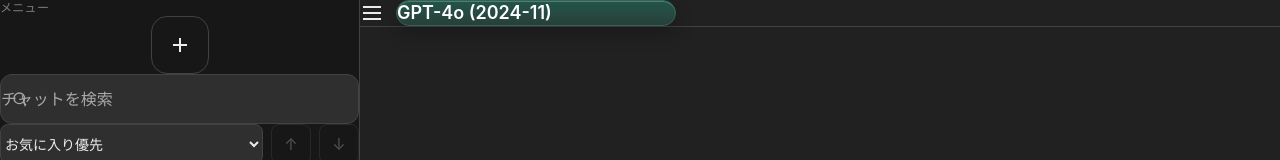
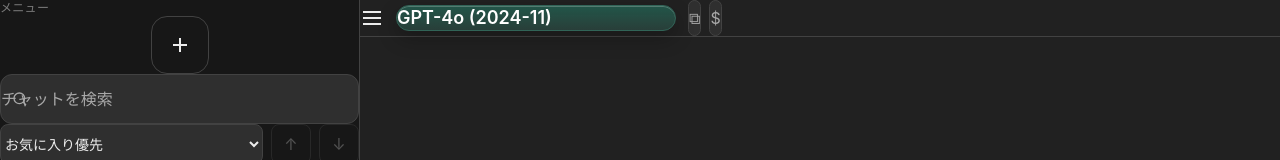
Before and after one commit to murata8822/4o-s-house, a Next.js app in the folder chat/: page / in a window 1280 px wide. Shown: the top 160 px of the page. Built offline with nearby package versions, Linux system fonts and the light colour scheme; no server answers.

Commit message:
feat: add conversation copy and cost display toggle

```diff
--- a/chat/src/app/page.tsx
+++ b/chat/src/app/page.tsx
@@ -4,7 +4,13 @@
 import { useRouter } from 'next/navigation';
 import { useConversations, useMessages, useSettings, useStreaming } from '@/lib/hooks';
 import { useTheme } from '@/lib/theme';
-import { readShowMessageModel, readLastModel, writeLastModel } from '@/lib/preferences';
+import {
+  readShowMessageModel,
+  readLastModel,
+  readShowCostDetails,
+  writeLastModel,
+  writeShowCostDetails,
+} from '@/lib/preferences';
 import type { ModelId, Message, Conversation } from '@/types';
 import Sidebar from '@/components/chat/Sidebar';
 import ChatArea from '@/components/chat/ChatArea';
@@ -28,6 +34,7 @@
   const [currentConvUpdatedAt, setCurrentConvUpdatedAt] = useState<string | null>(null);
   const [currentConvTitle, setCurrentConvTitle] = useState<string | null>(null);
   const [showMessageModel, setShowMessageModel] = useState(true);
+  const [showCostDetails, setShowCostDetails] = useState(true);
   const [isNavigating, setIsNavigating] = useState(false);
   const [toast, setToast] = useState<ToastState | null>(null);
   const { theme, setTheme } = useTheme();
@@ -126,6 +133,7 @@
 
   useEffect(() => {
     setShowMessageModel(readShowMessageModel());
+    setShowCostDetails(readShowCostDetails());
   }, []);
 
   useEffect(() => {
@@ -164,6 +172,15 @@
   const notify = useCallback((message: string, kind: ToastKind = 'info') => {
     setToast({ id: Date.now(), message, kind });
   }, []);
+
+  const handleToggleCostDetails = useCallback(() => {
+    setShowCostDetails((prev) => {
+      const next = !prev;
+      writeShowCostDetails(next);
+      notify(next ? '料金表示をONにしました' : '料金表示をOFFにしました', 'info');
+      return next;
+    });
+  }, [notify]);
 
   const handleNewChat = useCallback(() => {
     setCurrentConvId(null);
@@ -319,6 +336,7 @@
         createdAt={currentConvStartedAt}
         updatedAt={currentConvUpdatedAt}
         showMessageModel={showMessageModel}
+        showCostDetails={showCostDetails}
         isStreaming={isStreaming}
         streamingText={streamingText}
         currentModel={currentModel}
@@ -327,6 +345,7 @@
         onStop={stopStream}
         onModelChange={setCurrentModel}
         onToggleSidebar={() => setSidebarOpen(!sidebarOpen)}
+        onToggleCostDetails={handleToggleCostDetails}
         onRetry={handleRetry}
         onEditAndRegenerate={handleEditAndRegenerate}
         onNotify={notify}
--- a/chat/src/components/chat/ChatArea.tsx
+++ b/chat/src/components/chat/ChatArea.tsx
@@ -12,6 +12,7 @@
   createdAt: string | null;
   updatedAt: string | null;
   showMessageModel: boolean;
+  showCostDetails: boolean;
   isStreaming: boolean;
   streamingText: string;
   currentModel: ModelId;
@@ -20,6 +21,7 @@
   onStop: () => void;
   onModelChange: (model: ModelId) => void;
   onToggleSidebar: () => void;
+  onToggleCostDetails: () => void;
   onRetry: () => void;
   onEditAndRegenerate?: (target: Message, text: string, imageData?: string) => Promise<void> | void;
   onNotify?: (message: string, kind?: 'success' | 'error' | 'info') => void;
@@ -29,6 +31,9 @@
   toggleSidebar: '\u30b5\u30a4\u30c9\u30d0\u30fc\u3092\u958b\u9589',
   created: '\u4f5c\u6210',
   updated: '\u66f4\u65b0',
+  copyConversation: '\u4f1a\u8a71\u3092\u5168\u6587\u30b3\u30d4\u30fc',
+  toggleCostOn: '\u6599\u91d1\u8868\u793a\u3092OFF',
+  toggleCostOff: '\u6599\u91d1\u8868\u793a\u3092ON',
   emptySub: '\u4f55\u3067\u3082\u805e\u3044\u3066\u304f\u3060\u3055\u3044',
   imageTooLarge: '\u753b\u50cf\u306f20MB\u4ee5\u4e0b\u306b\u3057\u3066\u304f\u3060\u3055\u3044',
   stop: '\u505c\u6b62',
@@ -46,6 +51,7 @@
   cancelEdit: '\u7de8\u96c6\u3092\u3084\u3081\u308b',
   copied: '\u30b3\u30d4\u30fc\u3057\u307e\u3057\u305f',
   copyFailed: '\u30b3\u30d4\u30fc\u306b\u5931\u6557\u3057\u307e\u3057\u305f',
+  conversationCopied: '\u4f1a\u8a71\u3092\u30b3\u30d4\u30fc\u3057\u307e\u3057\u305f',
 };
 
 const COMPOSER_MIN_HEIGHT = 84;
@@ -64,6 +70,7 @@
   createdAt,
   updatedAt,
   showMessageModel,
+  showCostDetails,
   isStreaming,
   streamingText,
   currentModel,
@@ -72,6 +79,7 @@
   onStop,
   onModelChange,
   onToggleSidebar,
+  onToggleCostDetails,
   onRetry,
   onEditAndRegenerate,
   onNotify,
@@ -214,6 +222,20 @@
     }
   };
 
+  const handleCopyConversation = async () => {
+    const fullText = messages
+      .map((m) => `${m.role === 'user' ? 'あなた' : '4o'}:\n${m.content_text || ''}`)
+      .join('\n\n');
+
+    if (!fullText.trim()) return;
+    try {
+      await navigator.clipboard.writeText(fullText);
+      onNotify?.(TEXT.conversationCopied, 'success');
+    } catch {
+      onNotify?.(TEXT.copyFailed, 'error');
+    }
+  };
+
   const handleEditUserMessage = (msg: Message) => {
     setEditingTarget(msg);
     setInputText(msg.content_text || '');
@@ -327,7 +349,23 @@
           {modelLabel}
         </button>
 
-        <div className="hidden md:flex items-center gap-4 ml-auto min-w-0">
+        <div className="hidden md:flex items-center gap-2 ml-auto min-w-0">
+          <button
+            onClick={handleCopyConversation}
+            className="h-9 px-3 rounded-lg border border-[var(--border)] bg-[var(--surface)] text-[var(--text-secondary)] hover:text-[var(--text-primary)] hover:bg-[var(--surface-soft)] transition-colors"
+            title={TEXT.copyConversation}
+            aria-label={TEXT.copyConversation}
+          >
+            ⧉
+          </button>
+          <button
+            onClick={onToggleCostDetails}
+            className="h-9 px-3 rounded-lg border border-[var(--border)] bg-[var(--surface)] text-[var(--text-secondary)] hover:text-[var(--text-primary)] hover:bg-[var(--surface-soft)] transition-colors"
+            title={showCostDetails ? TEXT.toggleCostOn : TEXT.toggleCostOff}
+            aria-label={showCostDetails ? TEXT.toggleCostOn : TEXT.toggleCostOff}
+          >
+            $
+          </button>
           {conversationTitle && (
             <div className="text-base leading-6 text-[var(--text-secondary)] truncate max-w-[360px] text-right">
               {conversationTitle}
@@ -382,6 +420,7 @@
               message={msg}
               showTimestamp={timestampsEnabled}
               showModel={showMessageModel}
+              showCostDetails={showCostDetails}
               onCopyUserMessage={handleCopyUserMessage}
               onCopyAssistantMessage={handleCopyAssistantMessage}
               onEditUserMessage={handleEditUserMessage}
--- a/chat/src/components/chat/MessageBubble.tsx
+++ b/chat/src/components/chat/MessageBubble.tsx
@@ -6,6 +6,7 @@
   message: Message;
   showTimestamp: boolean;
   showModel: boolean;
+  showCostDetails?: boolean;
   onCopyUserMessage?: (message: Message) => void;
   onCopyAssistantMessage?: (message: Message) => void;
   onEditUserMessage?: (message: Message) => void;
@@ -21,6 +22,7 @@
   message,
   showTimestamp,
   showModel,
+  showCostDetails = true,
   onCopyUserMessage,
   onCopyAssistantMessage,
   onEditUserMessage,
@@ -110,7 +112,7 @@
           </div>
         )}
 
-        {!isUser && message.cost_usd !== null && message.cost_usd > 0 && (
+        {!isUser && showCostDetails && message.cost_usd !== null && message.cost_usd > 0 && (
           <div className="text-xs text-[var(--text-muted)] mt-1">
             {message.token_input && message.token_output
               ? `${message.token_input.toLocaleString()} in / ${message.token_output.toLocaleString()} out`
--- a/chat/src/lib/preferences.ts
+++ b/chat/src/lib/preferences.ts
@@ -1,5 +1,6 @@
 export const SHOW_MESSAGE_MODEL_STORAGE_KEY = 'chat.show_message_model';
 export const LAST_MODEL_STORAGE_KEY = 'chat.last_model';
+export const SHOW_COST_DETAILS_STORAGE_KEY = 'chat.show_cost_details';
 
 export function readShowMessageModel(): boolean {
   if (typeof window === 'undefined') return true;
@@ -11,6 +12,18 @@
 export function writeShowMessageModel(value: boolean): void {
   if (typeof window === 'undefined') return;
   window.localStorage.setItem(SHOW_MESSAGE_MODEL_STORAGE_KEY, value ? '1' : '0');
+}
+
+export function readShowCostDetails(): boolean {
+  if (typeof window === 'undefined') return true;
+  const raw = window.localStorage.getItem(SHOW_COST_DETAILS_STORAGE_KEY);
+  if (raw === null) return true;
+  return raw === '1';
+}
+
+export function writeShowCostDetails(value: boolean): void {
+  if (typeof window === 'undefined') return;
+  window.localStorage.setItem(SHOW_COST_DETAILS_STORAGE_KEY, value ? '1' : '0');
 }
 
 export function readLastModel():
```
